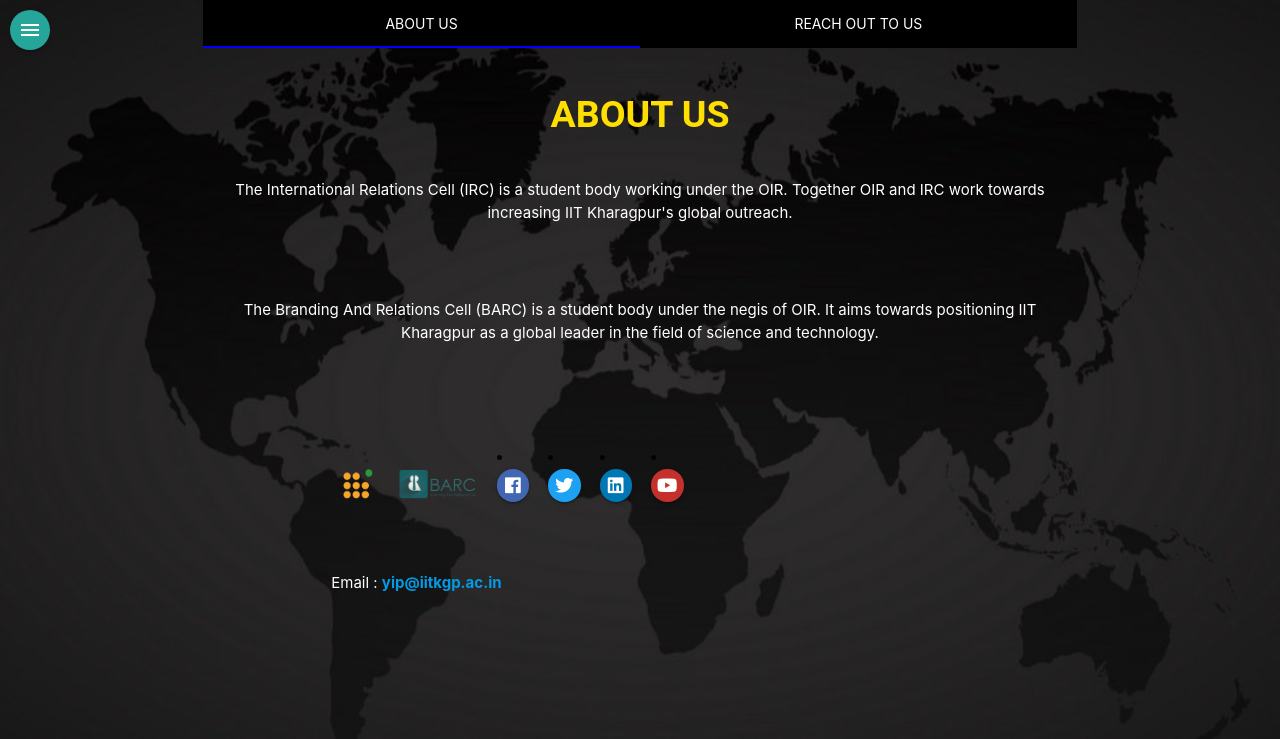
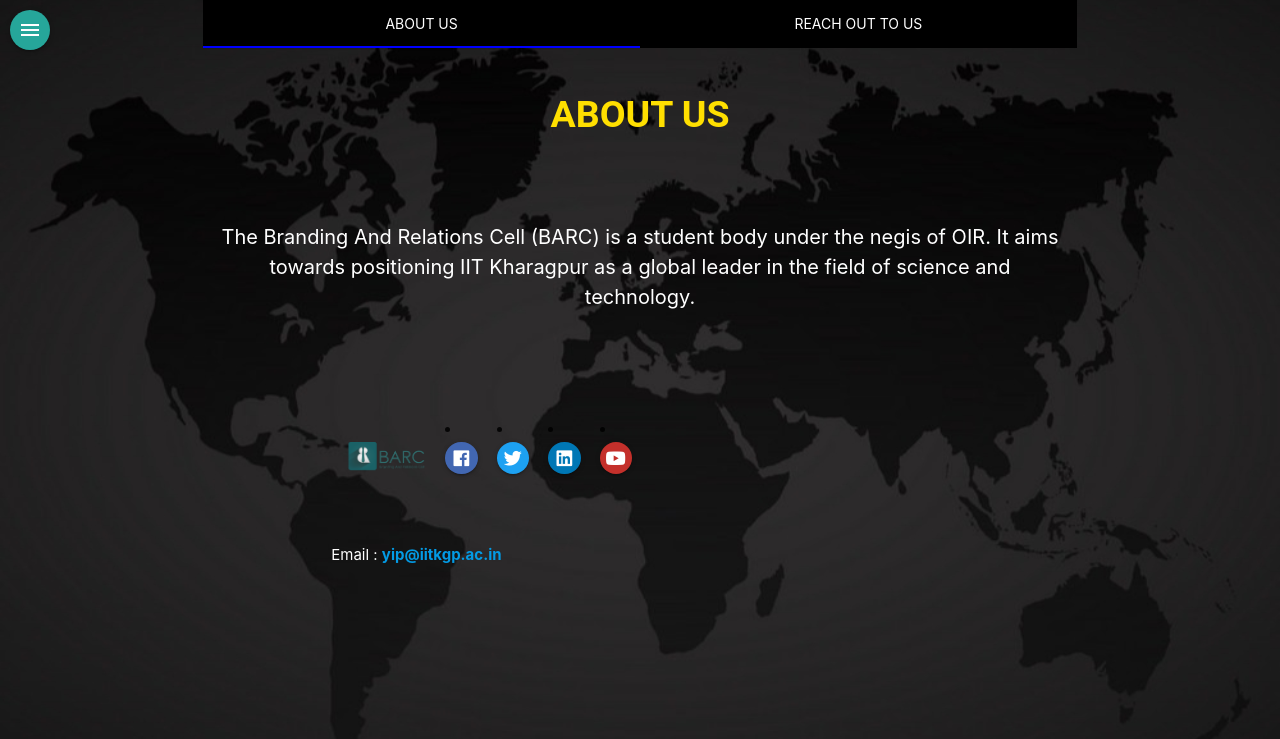
Before and after one commit to aglesemsepadhunga/yip2020betawebsite, a Django app: page /contacts/ in a window 1280 px wide; the page is wider, and only the part inside the window is pictured. Shown: the top 739 px of that part. Run offline with Django 3.2, Linux system fonts and the light colour scheme; some libraries are stand-ins or nearby versions.

Commit message:
2nd commit

```diff
--- a/yip-project/yip/templates/yip/contacts.html
+++ b/yip-project/yip/templates/yip/contacts.html
@@ -22,8 +22,7 @@ Don't try to edit/change any other file in the repo, except the once alloted to
     background-position: center;
     max-height: 650px;
 
-
-  }
+    }
   .tabs .tab a:hover, .tabs .tab a.active{
     background: transparent;
   }
@@ -33,9 +32,7 @@ Don't try to edit/change any other file in the repo, except the once alloted to
   #align{
     display: inline-block;
   }
-
-
-  #youtube3{
+   #youtube3{
     background-color: #c4302b;
   }
   #facebook3{
@@ -51,10 +48,7 @@ Don't try to edit/change any other file in the repo, except the once alloted to
     text-align:center;
   }
 
-
-
-
-.f {
+  .f {
 font-size: 0.8em;
 position: fixed;
 top: 5px;
@@ -65,10 +59,6 @@ color : #070707;
 .f a {
 color : #C9F0FF;
 }
-
-
-
-
 #aboutus2,#reachouttous2 {
 font-family: 'Roboto', sans-serif;
 color : #FFDF00;
@@ -77,16 +67,13 @@ font-weight : bold;
 text-transform : uppercase;
 animation : translate1 3s infinite;
 }
-
-
-
+#fontinc{
+font-size: 20px;
+}
+#fontinc2,#fontinc3{
+font-size: 17px;
+}
 </style>
-
-
-
-
-
-
 
 
 </head>
@@ -106,17 +93,17 @@ animation : translate1 3s infinite;
 
      <div class="col s12" id="aboutus" >
       <p class="flow-text  transparent" id="aboutus2">ABOUT US</p>
-       <p class="white-text">The International Relations Cell (IRC) is a student body working under the OIR. Together OIR and IRC work towards increasing IIT Kharagpur's global outreach.</p><br><br>
-       <p class="white-text">The Branding And Relations Cell (BARC) is a student body under the negis of OIR. It aims towards positioning IIT Kharagpur as a global leader in the field of science and technology.</p>
+       <br>
+       <p class="white-text" id="fontinc">The Branding And Relations Cell (BARC) is a student body under the negis of OIR. It aims towards positioning IIT Kharagpur as a global leader in the field of science and technology.</p>
 
      </div>
      <div class="col s12" id="reachouttous" >
       <p class="flow-text  transparent" id="reachouttous2">REACH OUT TO US</p>
       <div class="col s12 l6">
-       <p class="white-text">Officeof Alumni Affairs & International Relations,<br>Indian Institute of Technology Kharagpur,<br>West Bengal, India-721302.<br><br><br>
+       <p class="white-text" id="fontinc2">Officeof Alumni Affairs & International Relations,<br>Indian Institute of Technology Kharagpur,<br>West Bengal, India-721302.<br><br><br>
     </div>
     <div class="col s12 l6">
-      <p class="white-text">Phone:(Please call after 5PM)<br>Shashank Shrivastava<br>Pranjal Shukla<br>Rishabh Agarwal<br>Shashank Srivastava<br>Vivek Shirode<br>Prathmesh Deshmukh<br>Ishita Agarwal<br></p>
+      <p class="white-text" id="fontinc3">Phone:(Please call after 5PM)<br>Shashank Shrivastava<br>Pranjal Shukla<br></p>
     </div>
     </div>
 
@@ -127,7 +114,7 @@ animation : translate1 3s infinite;
 
   <div class="row">
     <div class="col s12 l6 offset-l3" id="align">
-      <div class="col l1 hide-on-med-and-down"><a href="https://www.facebook.com/IRCIITKGP/"><img src="/static/irclogo.png" style="max-height: 30px; position: relative;top: 22px;" alt="International Relations Cell" title="International Relations Cell"; ></a></div>
+
       <div class="col l1 hide-on-med-and-down"><a href="https://www.facebook.com/barciitkgp/"><img src="/static/barclogo.png" style="max-height: 30px; position: relative;top: 23px;" alt="Branding and Relations Cell" title="Branding and Relations Cell"; ></a></div>
       <div class="col l1 offset-l1 offset-m1" id="facebook2"><li><a href="https://www.facebook.com/yip.iitkgp/" class="tooltipped btn-floating btn-small" id="facebook3" title="facebook"><i class="fab fa-facebook"></i></a></li></div>
       <div class="col l1 "  id="twitter2"><li><a href="https://twitter.com/IITKgp" class="tooltipped btn-floating btn-small " id="twitter3" title="twitter"><i class="fab fa-twitter"></i></a></li></div>
@@ -136,7 +123,7 @@ animation : translate1 3s infinite;
     </div><br><br><br><br>
     <div class="row container">
 
-        <div class="col s1 m1 hide-on-large-only offset-s1 offset-m1"><a href="https://www.facebook.com/IRCIITKGP/"><img src="/static/irclogo.png" style="max-height: 30px; " alt="International Relations Cell" title="International Relations Cell"; ></a></div>
+
         <div class="col s1 m1 hide-on-large-only offset-s1 offset-m1"><a href="https://www.facebook.com/barciitkgp/"><img src="/static/barclogo.png" style="max-height: 30px; " alt="Branding and Relations Cell" title="Branding Relations Cell"; ></a></div>
 
     </div>
--- a/yip-project/yip/templates/yip/prev_yip.html
+++ b/yip-project/yip/templates/yip/prev_yip.html
@@ -36,6 +36,9 @@ width:370px;
 .material-icons{
   font-size:100px;
   position: absolute;
+
+}
+.testing{
   top:20%;
   left:30%;
 }
@@ -142,7 +145,7 @@ color:white;
     <a class="carousel-item" href="#eleven!"><img src="/static/p11.jpeg"></a>
     <a class="carousel-item" href="#twelve!"><img src="/static/p12.jpeg"></a>
     </div>
-    <i class="material-icons yellow-text">account_balance</i>
+    <i class="material-icons testing yellow-text">account_balance</i>
     <div class="sc">1200+ SCHOOLS</div>
     <div class="ab"><i class="material-icons">group</i></div>
     <div class="par">2400+ PARTICIPANTS</div>
--- a/yip-project/yip/templates/yip/why_yip.html
+++ b/yip-project/yip/templates/yip/why_yip.html
@@ -57,7 +57,7 @@ Don't try to edit/change any other file in the repo, except the once alloted to
   height:400px;
 
   background-image: url("https://img.xda-cdn.com/HrnZ2Vsef7PQnxlFL08fmN0Er28=/http%3A%2F%2Fimages.tapatalk-cdn.com%2F15%2F12%2F26%2Fd684412011982fcd055f251d6b91c08e.jpg");
-  z-index:1000;
+  z-index:-1;
 }
 .col:hover{
   transform: scale(1.0);
@@ -202,6 +202,7 @@ Don't try to edit/change any other file in the repo, except the once alloted to
 
 </section>
 <!--Parallax-->
+<!--
 <div class="parallax-container">
  <div class="parallax">
      <img src="/static/imm.jpg"alt="" class="responsive-img">
@@ -247,6 +248,7 @@ Don't try to edit/change any other file in the repo, except the once alloted to
 
 
 </div>
+-->
 <!-- Compiled and minified JavaScript -->
 <script src="https://code.jquery.com/jquery-3.3.1.min.js"></script>
 <script src="https://cdnjs.cloudflare.com/ajax/libs/materialize/1.0.0-beta/js/materialize.min.js"></script>
--- a/yip-project/yip/templates/yip/winners.html
+++ b/yip-project/yip/templates/yip/winners.html
@@ -64,7 +64,7 @@ Don't try to edit/change any other file in the repo, except the once alloted to
  float:right;
 }
 .container{
- height:1000px;
+
 }
 
 .win{
@@ -86,7 +86,7 @@ top:50%;
   height:300px;
   width:100%;
   background-image: url("https://img.xda-cdn.com/HrnZ2Vsef7PQnxlFL08fmN0Er28=/http%3A%2F%2Fimages.tapatalk-cdn.com%2F15%2F12%2F26%2Fd684412011982fcd055f251d6b91c08e.jpg");
-  z-index:1000;
+  z-index:-1;
 }.card-image{
  width:300px;
 
```
